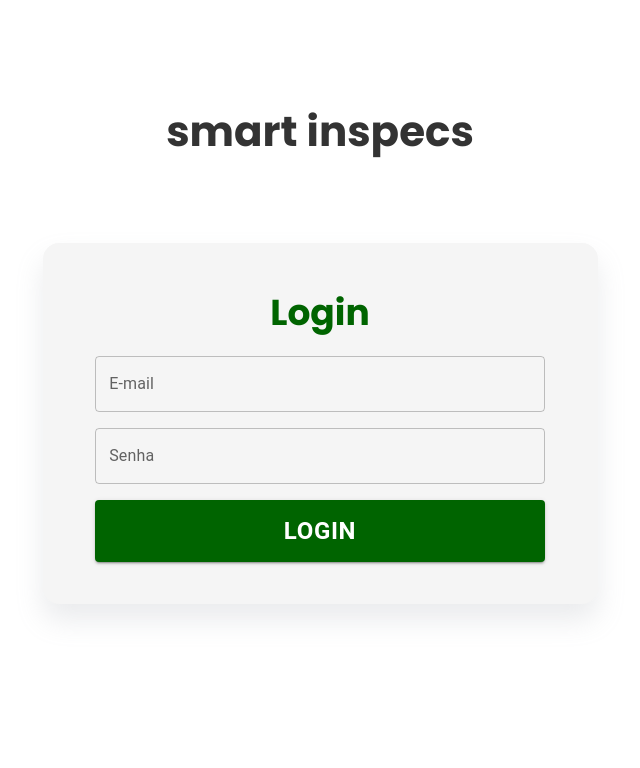
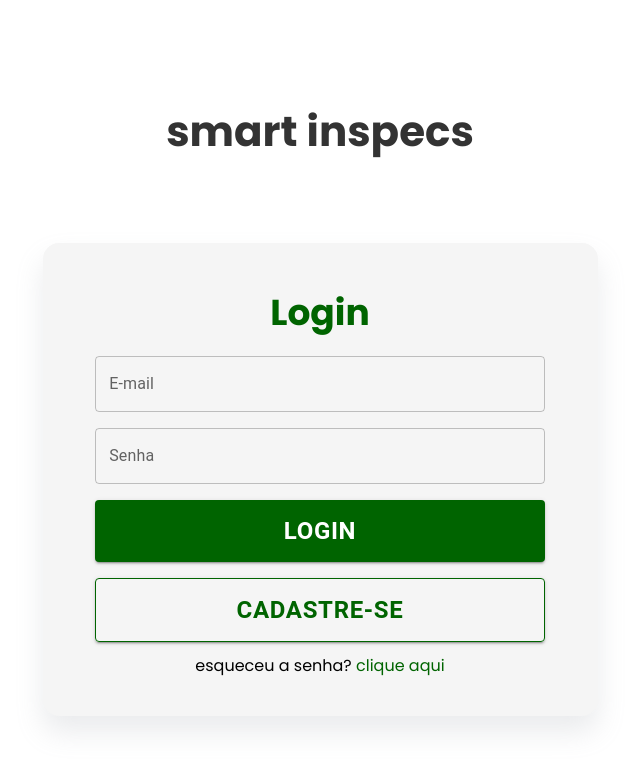
Before and after one commit to SmartInspecs/SmartInspecs-Code, a React (Create React App) app in the folder smart-inspecs/: page /login in a window 1280 px wide. Shown: the top 768 px of the page, without its empty margins (320-960 px from the left). Built offline with nearby package versions, Linux system fonts and the light colour scheme.

Commit message:
add: loginPage

```diff
--- a/smart-inspecs/package.json
+++ b/smart-inspecs/package.json
@@ -6,6 +6,7 @@
     "@babel/plugin-proposal-private-property-in-object": "^7.21.11",
     "@emotion/react": "^11.11.1",
     "@emotion/styled": "^11.11.0",
+    "@hookform/resolvers": "^3.2.0",
     "@mui/material": "^5.14.5",
     "@testing-library/jest-dom": "^5.14.1",
     "@testing-library/react": "^13.0.0",
@@ -21,7 +22,8 @@
     "react-scripts": "5.0.1",
     "styled-components": "^6.0.7",
     "typescript": "^4.4.2",
-    "web-vitals": "^2.1.0"
+    "web-vitals": "^2.1.0",
+    "yup": "^1.2.0"
   },
   "scripts": {
     "start": "react-scripts start",
--- a/smart-inspecs/src/components/loginForm/index.tsx
+++ b/smart-inspecs/src/components/loginForm/index.tsx
@@ -1,6 +1,9 @@
 import { TextField, Button, Stack } from "@mui/material";
 import { useForm } from "react-hook-form";
-import { StyledTitle } from "./style";
+import { StyledParagraph, StyledTitle } from "./style";
+import { yupResolver } from "@hookform/resolvers/yup";
+import { Link } from "react-router-dom";
+import * as yup from "yup";
 
 //alterar para interfaces
 type FormValues = {
@@ -8,12 +11,18 @@ type FormValues = {
   password: string;
 };
 
+const loginFormSchema = yup.object().shape({
+  email: yup.string().required("E-mail é obrigatório").email("E-mail inválido"),
+  password: yup.string().required("Senha é obrigatória"),
+});
+
 export const LoginForm = () => {
   const form = useForm<FormValues>({
     defaultValues: {
       email: "",
       password: "",
     },
+    resolver: yupResolver(loginFormSchema),
   });
 
   const { register, handleSubmit, formState } = form;
@@ -25,7 +34,7 @@ export const LoginForm = () => {
     console.log(data);
   });
 
-  const customButtonStyle = {
+  const customButtonPrimary = {
     backgroundColor: "#006400",
     color: "white",
     padding: "10px",
@@ -33,11 +42,19 @@ export const LoginForm = () => {
     fontSize: "24px",
   };
 
+  const customButtonSecundary = {
+    backgroundColor: "transparent",
+    color: "#006400",
+    padding: "10px",
+    fontWeight: "600",
+    fontSize: "24px",
+    border: "1px solid #006400",
+  };
   return (
     <>
       <form noValidate onSubmit={onSubmit}>
         <Stack spacing={2} width={"90%"} fontFamily={"Poppins"}>
-          <StyledTitle>Login </StyledTitle>
+          <StyledTitle>Login</StyledTitle>
           <TextField
             label="E-mail"
             type="email"
@@ -60,10 +77,22 @@ export const LoginForm = () => {
             type="submit"
             variant="contained"
             color="primary"
-            style={customButtonStyle}
+            style={customButtonPrimary}
           >
             Login
           </Button>
+          <Button
+            type="submit"
+            variant="contained"
+            color="primary"
+            style={customButtonSecundary}
+          >
+            Cadastre-se
+          </Button>
+
+          <StyledParagraph>
+            esqueceu a senha? <Link to="/">clique aqui</Link>
+          </StyledParagraph>
         </Stack>
       </form>
     </>
--- a/smart-inspecs/src/components/loginForm/style.ts
+++ b/smart-inspecs/src/components/loginForm/style.ts
@@ -9,3 +9,14 @@ font-style: normal;
     font-weight: 700;
     line-height: normal;
 `
+
+export const StyledParagraph = styled.p`
+    font-size: 1rem;
+    text-align: center;
+    margin-top: 1rem;
+
+    a{
+        color: var(--primary-color);
+        text-decoration: none;
+    }
+`
```
Also changed, not shown: 1 other file (tests, documents, lock files or other folders). Lines whose indentation alone changed are shown as unchanged.
